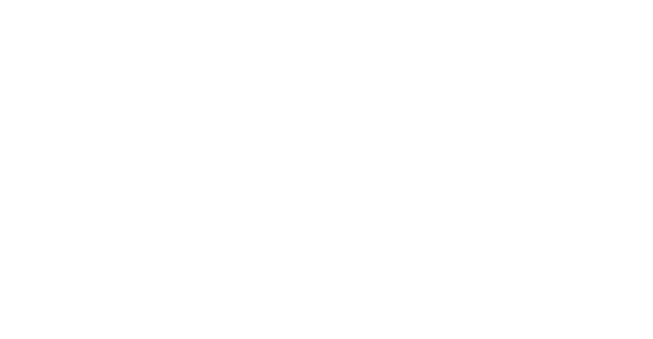
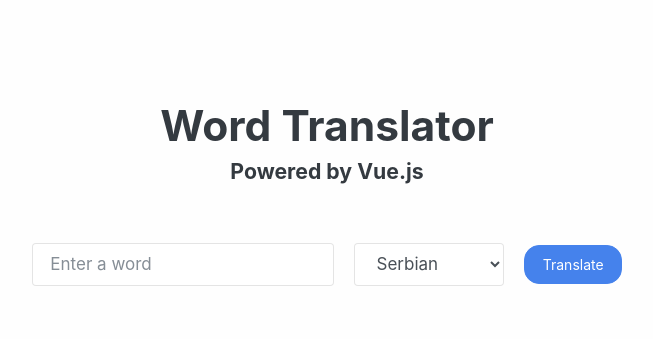
Before and after one commit to Shommy90/Translation-app, a plain HTML site: page index.html in a window 1280 px wide. Shown: the whole page, without its empty margins (313-966 px from the left). Drawn offline with nearby package versions, Linux system fonts and the light colour scheme; the site is published under a folder, as on GitHub Pages, so addresses that start at the root find nothing.

Commit message:
all slashes removed from src

```diff
--- a/index.html
+++ b/index.html
@@ -1 +1 @@
-<!DOCTYPE html><html><head><meta charset=utf-8><meta name=viewport content="width=device-width,initial-scale=1"><title>wordtranslator</title><link rel=stylesheet href=https://bootswatch.com/4/litera/bootstrap.min.css><link href=/static/css/app.ee3a68c8277cf3e1ca10ae14f5d18550.css rel=stylesheet></head><body><div id=app></div><script type=text/javascript src=/static/js/manifest.2ae2e69a05c33dfc65f8.js></script><script type=text/javascript src=/static/js/vendor.2e4f46854cf1e58f7a08.js></script><script type=text/javascript src=/static/js/app.dda50c99213d023c11ea.js></script></body></html>
+<!DOCTYPE html><html><head><meta charset=utf-8><meta name=viewport content="width=device-width,initial-scale=1"><title>wordtranslator</title><link rel=stylesheet href=https://bootswatch.com/4/litera/bootstrap.min.css><link href=static/css/app.ee3a68c8277cf3e1ca10ae14f5d18550.css rel=stylesheet></head><body><div id=app></div><script type=text/javascript src=static/js/manifest.2ae2e69a05c33dfc65f8.js></script><script type=text/javascript src=static/js/vendor.2e4f46854cf1e58f7a08.js></script><script type=text/javascript src=static/js/app.dda50c99213d023c11ea.js></script></body></html>
```
